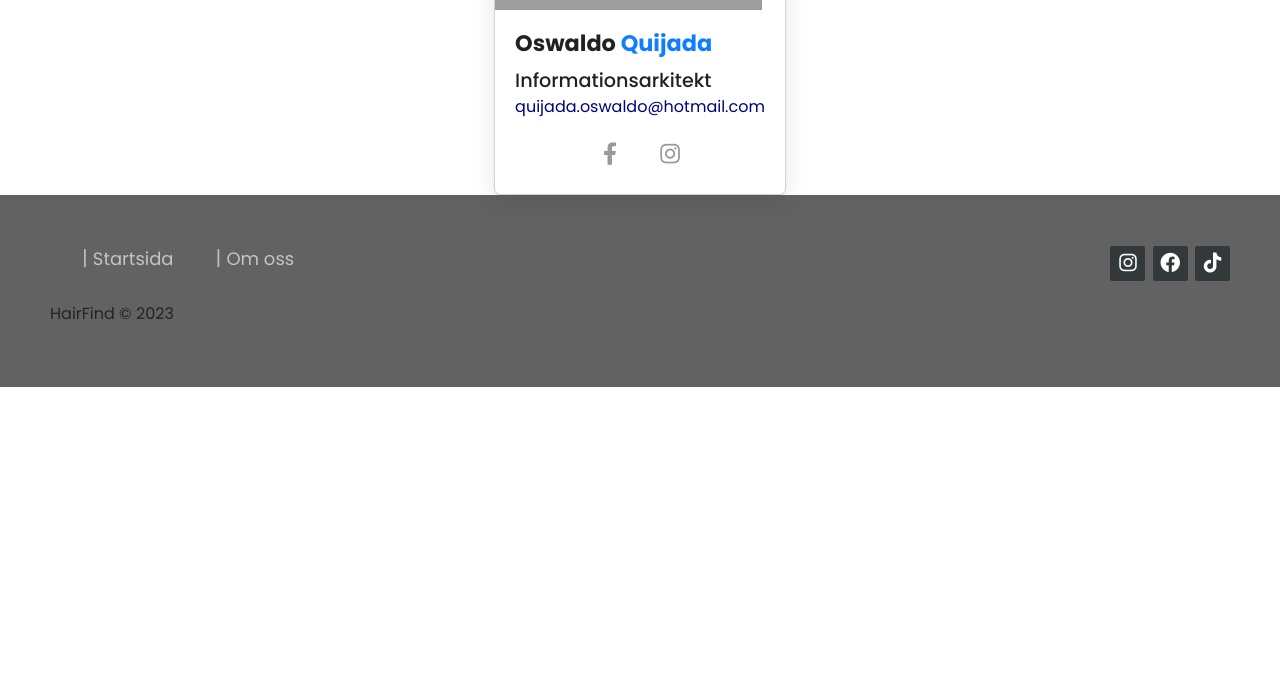
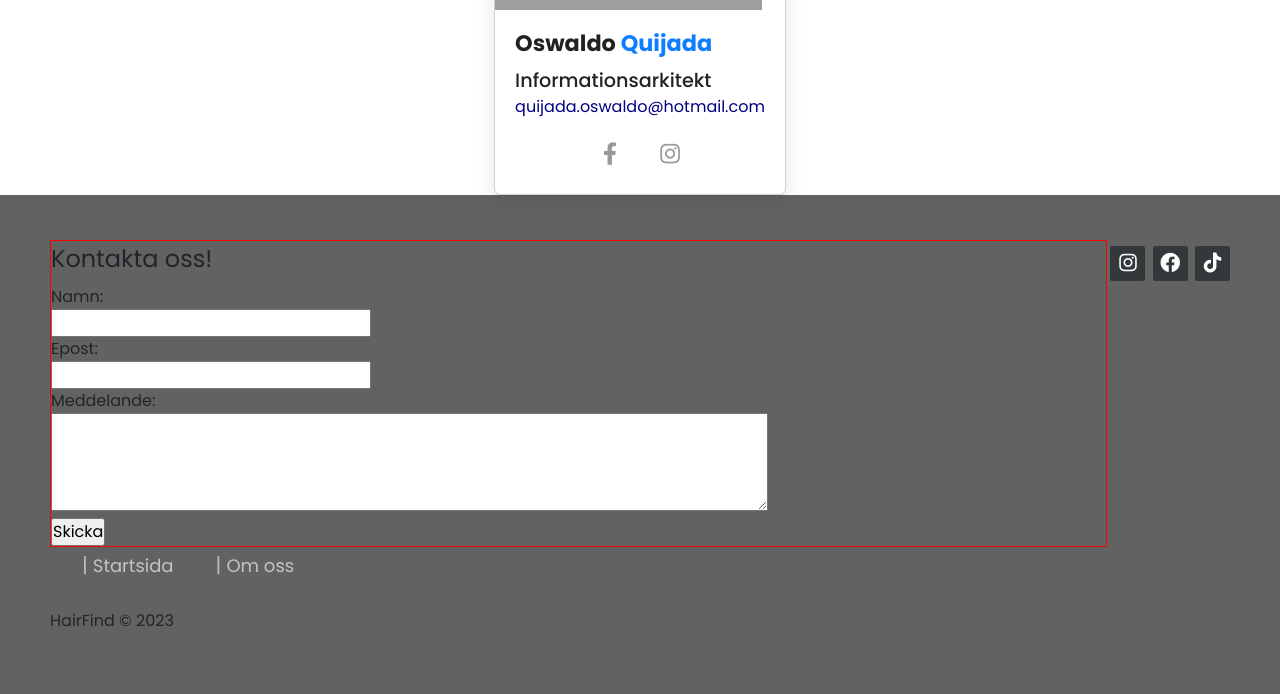
Before and after one commit to danielmoradi1/HairFind, a Flask app: page /about in a window 1280 px wide. Shown: the part 1212-1906 px from the top of the page. Before the commit the page ends 1599 px from the top, so only its background shows below. Run offline with Flask 3, Linux system fonts and the light colour scheme; some libraries are stand-ins or nearby versions; grey boxes are pictures that could not be loaded.

Commit message:
Kontaktformulär
På about.html

```diff
--- a/main.py
+++ b/main.py
@@ -613,6 +613,28 @@ def logout():
 def about():
     return render_template('about.html')
 
+@webApp.route('/submit_form', methods=['POST'])
+def submit_form():
+    name = request.form['name']
+    email = request.form['email']
+    message = request.form['message']
+
+    # Sends the email to service.hairfind@gmail.com
+    msg = Message('Meddelande från Hairfind användare', sender=email, recipients=['service.hairfind@gmail.com'])
+    msg.body = f"Namn: {name}\Epost: {email}\Meddelande: {message}"
+    mail.send(msg)
+
+    return '''
+    <html>
+    <head>
+        <meta http-equiv="refresh" content="5;URL=/about">    </head>
+    <body>
+      <h2>Ditt meddelande har skickats!</h2>
+      <p>Du omdirigeras till föregående sida om 5 sekunder</p>
+    </body>
+    </html>
+    '''
+
 
 # Contact page
 @webApp.route('/contact_us')
--- a/static/css/about.css
+++ b/static/css/about.css
@@ -222,6 +222,11 @@ header a,
   padding: 45px 50px;
 }
 
+.contactForm {
+  border: 1px solid red;
+  display: flex;
+}
+
 .footer-distributed .footer-left ul {
   font-size: 14px;
   list-style: none;
--- a/templates/about.html
+++ b/templates/about.html
@@ -151,6 +151,25 @@
             <a href="#"><i class="fa-brands fa-tiktok"></i></a>
         </div>
 
+        <!--Kontaktformulär-->
+        <div class="contactForm">
+            <form action="/submit_form" method="POST">
+                <fieldset>
+                    <legend>Kontakta oss!</legend>
+                    <label for="name">Namn:</label><br>
+                    <input type="text" id="name" name="name" required><br>
+
+                    <label for="email">Epost:</label><br>
+                    <input type="email" id="email" name="email" required><br>
+
+                    <label for="message">Meddelande:</label><br>
+                    <textarea id="message" name="message" rows="4" cols="50" required></textarea><br>
+
+                    <input type="submit" value="Skicka">
+                </fieldset>
+              </form>
+        </div>
+
         <div class="footer-left">
             <ul class="footer-links">
                 <!-------Länkar till andra sidor--------->
```
